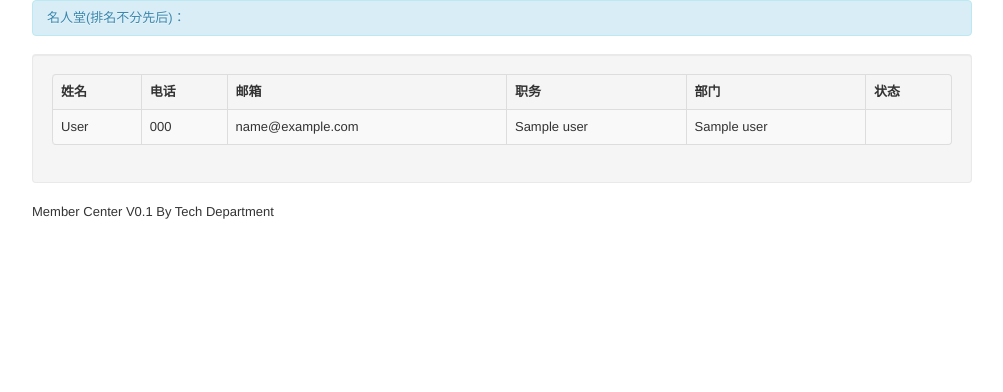
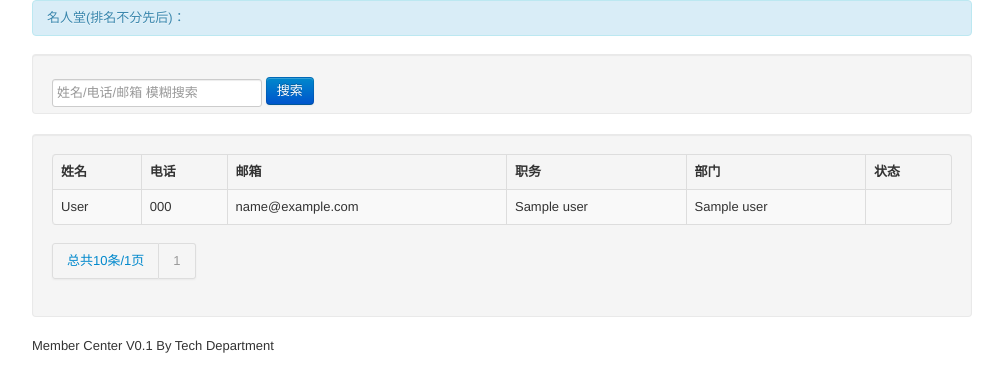
Before and after one commit to mingshi/py-member, a Flask app: template member/templates/member/index.html in a window 1280 px wide. Shown: the part 60-452 px from the top of the page, without its empty margins (138-1141 px from the left). Run offline with Flask 2, Linux system fonts and the light colour scheme; the template is opened without the code that fills it: most values are stand-ins (such as "Sample title", 1, 10 or a date in 2020); some libraries are stand-ins or nearby versions.

Commit message:
add search & pagination

```diff
--- a/member/static/c/mc.css
+++ b/member/static/c/mc.css
@@ -3,3 +3,19 @@ body { padding-top: 60px; }
 img { border-radius: 3px; }
 
 .main_content {padding:10px;}
+
+.pagination-page-info {
+    padding: .6em;
+    padding-left: 0;
+    width: 40em;
+    margin: .5em;
+    margin-left: 0;
+    font-size: 12px;
+}
+.pagination-page-info b {
+    color: black;
+    background: #6aa6ed;
+    padding-left: 2px;
+    padding: .1em .25em;
+    font-size: 150%;
+}
--- a/member/templates/layout.html
+++ b/member/templates/layout.html
@@ -44,6 +44,41 @@
     </div>
 </div>
 
+<!-- 分页宏 -->
+{% macro pagination_html(pagination, endpoint, query_string) -%}
+<div class="pagination">
+  <ul>
+    <li><a href="javascript:void(0);">
+        总共{{ pagination.total }}条/{{ pagination.pages }}页</a></li>
+
+    {% if pagination.has_prev %}
+    <li><a href="{{ pagination_href(endpoint, pagination.prev_num, query_string) }}">上一页</a></li>
+    {% endif %}
+
+    {% for page in pagination.iter_pages() %}
+      {% if page %}
+        {% if page != pagination.page %}
+          <li><a href="{{ pagination_href(endpoint, page, query_string) }}">{{ page }}</a></li>
+        {% else %}
+          <li class="active"><a href="javascript:void(0);">{{ page }}</a></li>
+        {% endif %}
+      {% else %}
+        <li><a href="javascript:void(0);">…</a></li>
+      {% endif %}
+    {% endfor %}
+
+    {% if pagination.has_next %}
+    <li><a href="{{ pagination_href(endpoint, pagination.next_num, query_string) }}">下一页</a></li>
+    {% endif %}
+  </ul>
+</div>
+{%- endmacro %}
+
+{% macro pagination_href(endpoint, page, query_string) -%}
+{{ url_for(endpoint, page=page) }}{% if query_string %}{{ '&' + query_string }}{% endif %}
+{%- endmacro %}
+<!--分页宏结束-->
+
 <div class="container">
 
 <header id="header">
--- a/member/templates/member/index.html
+++ b/member/templates/member/index.html
@@ -6,7 +6,12 @@
         <a class="btn btn-primary" style="float:right;margin-top:-5px;" href="/user/add">添加名人</a>
     {% endif %}
 </div>
-
+<div class="well">
+    <form class="navbar-form pull-left" action="" method="get">
+        <input type="text" name="kw" id="kw" class="span2 large" placeholder="姓名/电话/邮箱 模糊搜索" style="width:200px" />
+        <button type="submit" class="btn btn-primary">搜索</button>
+    </form>
+</div>
 <div class="well">
     <table class="table table-bordered table-striped">
         <thead>
@@ -56,6 +61,7 @@
             {% endfor %}
         </tbody>
     </table>
+    {{ pagination_html(pagination, request.endpoint, query_string) }}
 </div>
 {% endblock %}
 
```
Also changed, not shown: member/views/index.py (+36 -6 lines), 2 other files.
